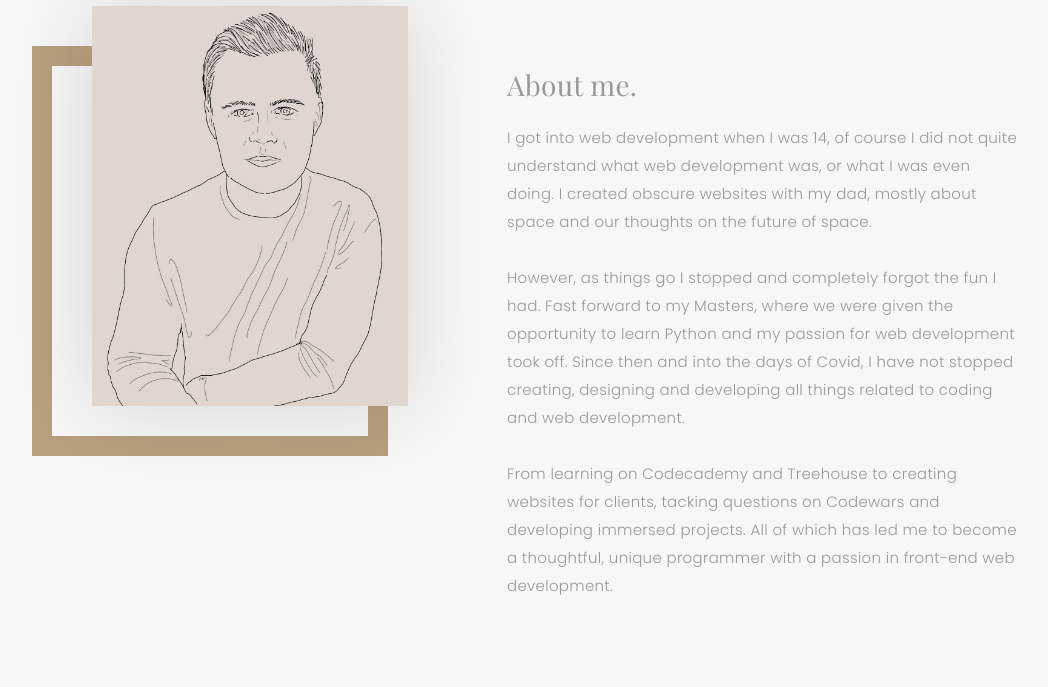
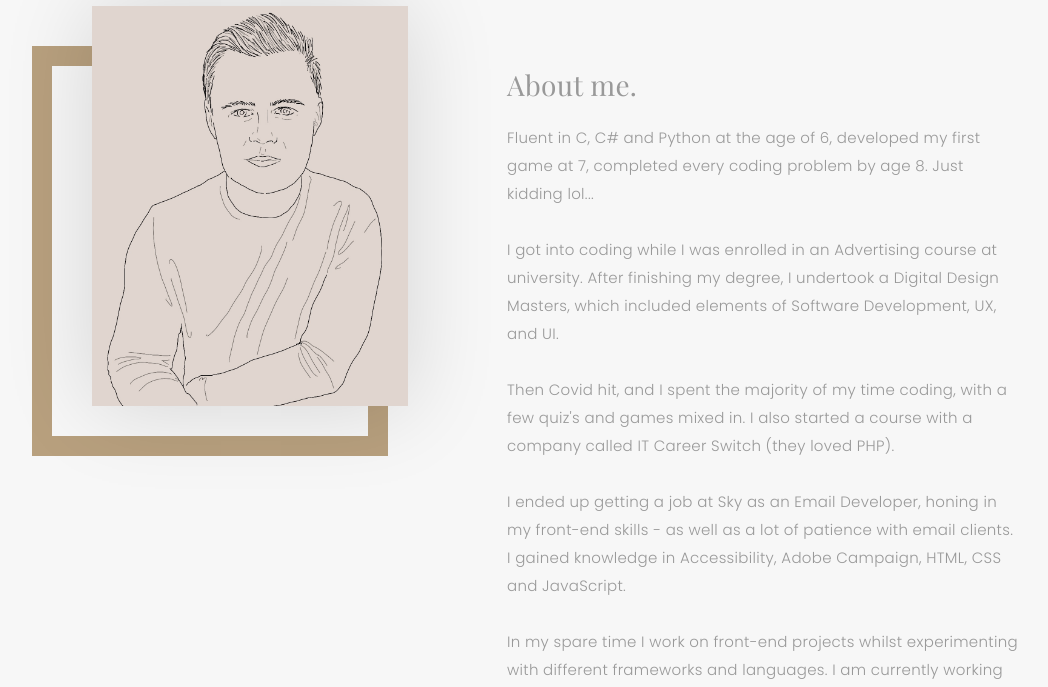
Before and after one commit to jphelps871/portfolio, a plain HTML site: page index.html in a window 1280 px wide. Shown: the part 2030-2717 px from the top of the page, without its empty margins (50-1098 px from the left). Drawn offline with nearby package versions, Linux system fonts and the light colour scheme; a script that the page names is missing; a web font is replaced by a local one.

Commit message:
copy updated

```diff
--- a/index.html
+++ b/index.html
@@ -63,7 +63,7 @@
 					<h1>
 						Email developer working at Sky, with experience in
 						<div>
-							<span class="typed" data-typed-items="JavaScript., React., PHP., SQL., HTML., CSS., Supabase, Figma., UX., UI"></span>
+							<span class="typed" data-typed-items="JavaScript., React., PHP., Next., SQL., HTML., CSS., Supabase, Figma., UX., UI"></span>
 						</div>
 					</h1>
 					<p>JavaScript, React, PHP, Python, SQL, and more...</p>
@@ -245,7 +245,7 @@
 							<div class="about-descr">
 								<p class="p-heading">About me.</p>
 								<p class="separator">
-									I got into web development when I was 14, of course I did not quite understand
+									<!-- I got into web development when I was 14, of course I did not quite understand
 									what web development was, or what I was even doing. I created obscure websites
 									with my dad, mostly about space and our thoughts on the future of space.
 									<br />
@@ -260,7 +260,18 @@
 									From learning on Codecademy and Treehouse to creating websites for clients,
 									tacking questions on Codewars and developing immersed projects. All of which has
 									led me to become a thoughtful, unique programmer with a passion in front-end web
-									development.
+									development. -->
+									Fluent in C, C# and Python at the age of 6, developed my first game at 7, completed every coding problem by age 8. Just kidding lol...
+									<br><br>
+									I got into coding while I was enrolled in an Advertising course at university. After finishing my degree, I undertook a Digital Design Masters, which included elements of Software Development, UX, and UI.
+									<br><br>
+									Then Covid hit, and I spent the majority of my time coding, with a few quiz's and games mixed in. I also started a course with a company called IT Career Switch (they loved PHP).
+									<br><br>
+									I ended up getting a job at Sky as an Email Developer, honing in my front-end skills - as well as a lot of patience with email clients. I gained knowledge in Accessibility, Adobe Campaign, HTML, CSS and JavaScript.
+									<br><br>
+									In my spare time I work on front-end projects whilst experimenting with different frameworks and languages. I am currently working on a programme which converts YouTube tutorials to written tutorials, using Python for converting video to text. Overall, I enjoy technology and the potential it has 🚀
+									<br><br>
+									Thanks for having a look around.
 								</p>
 							</div>
 						</div>
```
